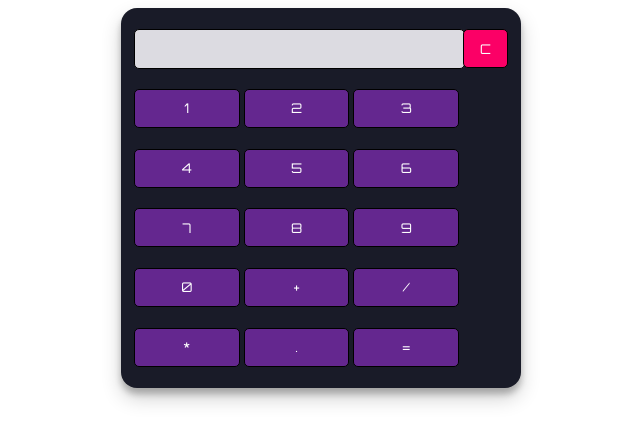
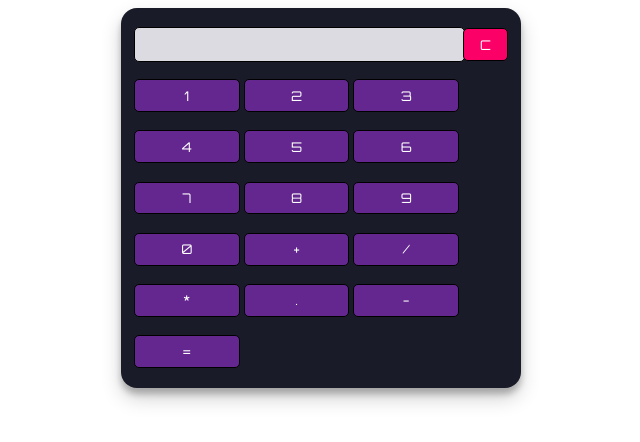
Before and after one commit to Devolinha/Calculator, a website: page index.html in a window 1280 px wide. Shown: the whole page, without its empty margins (319-959 px from the left). Drawn offline with Linux system fonts and the light colour scheme.

Commit message:
Add files via upload

```diff
--- a/index.html
+++ b/index.html
@@ -31,7 +31,10 @@
     <tr>
     <td><input class="button" type="button" value="*" onclick="display('*')"/></td>
     <td><input class="button" type="button" value="." onclick="display('.')"/></td>
+    <td><input class="button" type="button" value="-" onclick="display('-')"/></td>
+    <tr>
     <td><input class="button" type="button" value="=" onclick="calculate()"/></td>
+
 
     <script src="index.js"></script>
 
```
